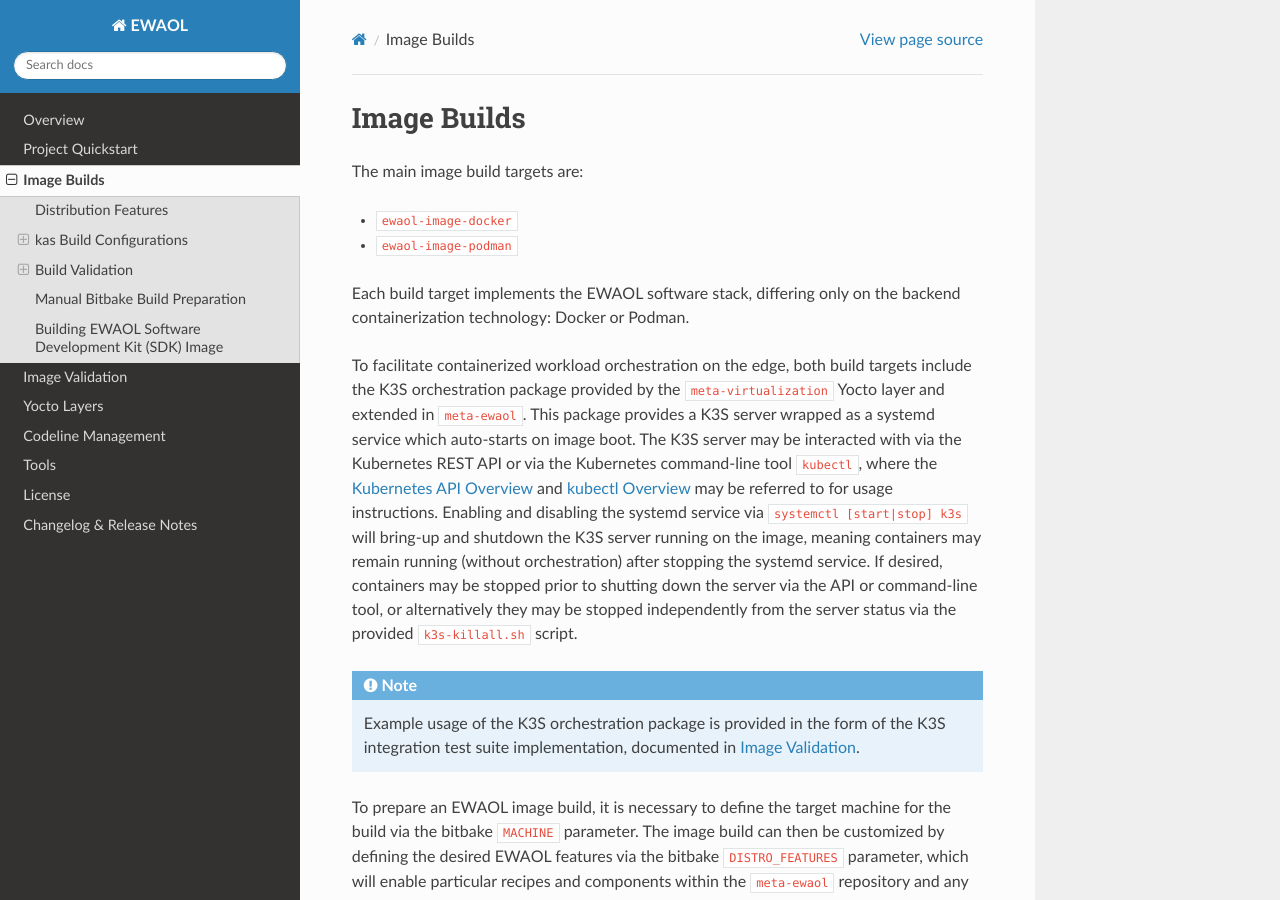
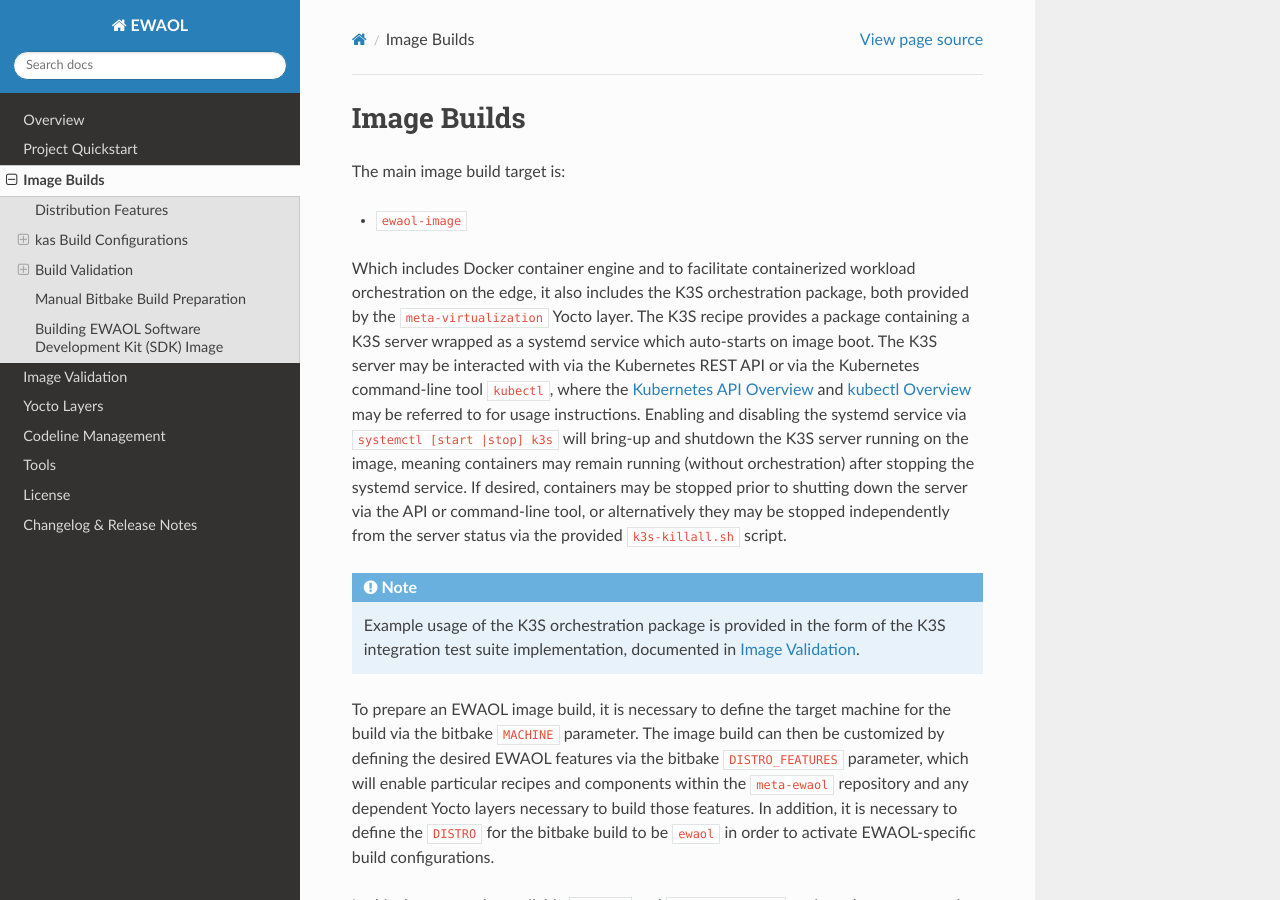
Before and after one commit to chaoge525/soafee_demo, a Sphinx documentation site: the page built from documentation/builds.rst, in a window 1280 px wide and 900 px high. Built offline with Sphinx 7.4.7 and the Read the Docs theme 2.0.0, drawn with Linux system fonts in a browser that asks for light colours; some of the changed text lies outside the part shown.

Commit message:
doc,ewaol-config,ewaol-distro,ewaol-tests: Drop Podman image flavor
EWAOL will be only building images with Docker container engine, hence also
rename ewaol-image-docker[-sdk] to ewaol-image[-sdk] since there will be only
one image flavor.

Issue-Id: SCM-3553
Signed-off-by: Diego Sueiro <diego.sueiro@arm.com>
Change-Id: Idd14794606a01bab5e4e2904cc94e0be468453c3

```diff
--- a/documentation/builds.rst
+++ b/documentation/builds.rst
@@ -1,26 +1,22 @@
 Image Builds
 ============
 
-The main image build targets are:
+The main image build target is:
 
-* ``ewaol-image-docker``
-* ``ewaol-image-podman``
+* ``ewaol-image``
 
-Each build target implements the EWAOL software stack, differing only on the
-backend containerization technology: Docker or Podman.
-
-To facilitate containerized workload orchestration on the edge, both build
-targets include the K3S orchestration package provided by the
-``meta-virtualization`` Yocto layer and extended in ``meta-ewaol``. This
-package provides a K3S server wrapped as a systemd service which auto-starts on
-image boot. The K3S server may be interacted with via the Kubernetes REST API
-or via the Kubernetes command-line tool ``kubectl``, where the `Kubernetes API
-Overview`_ and `kubectl Overview`_ may be referred to for usage instructions.
-Enabling and disabling the systemd service via ``systemctl [start|stop] k3s``
-will bring-up and shutdown the K3S server running on the image, meaning
-containers may remain running (without orchestration) after stopping the
-systemd service. If desired, containers may be stopped prior to shutting down
-the server via the API or command-line tool, or alternatively they may be
+Which includes Docker container engine and to facilitate containerized workload
+orchestration on the edge, it also includes the K3S orchestration package, both
+provided by the ``meta-virtualization`` Yocto layer. The K3S recipe provides a
+package containing a K3S server wrapped as a systemd service which auto-starts
+on image boot. The K3S server may be interacted with via the Kubernetes REST
+API or via the Kubernetes command-line tool ``kubectl``, where the `Kubernetes
+API Overview`_ and `kubectl Overview`_ may be referred to for usage
+instructions. Enabling and disabling the systemd service via ``systemctl [start
+|stop] k3s`` will bring-up and shutdown the K3S server running on the image,
+meaning containers may remain running (without orchestration) after stopping
+the systemd service. If desired, containers may be stopped prior to shutting
+down the server via the API or command-line tool, or alternatively they may be
 stopped independently from the server status via the provided
 ``k3s-killall.sh`` script.
 
@@ -336,8 +332,8 @@
 
 To build SDK image append ``meta-ewaol-config/kas/sdk.yml`` configuration
 file to the kas build command. This ``.yml`` file changes the default build
-targets to ``ewaol-image-[docker|podman]-sdk``. For more details about
-selecting configuration files for kas, see: :ref:`quickstart_build_host_setup`.
+target to ``ewaol-image-sdk``. For more details about selecting configuration
+files for kas, see: :ref:`quickstart_build_host_setup`.
 
 For example, to build the SDK images for the N1SDP via kas:
 
@@ -345,7 +341,7 @@
 
   kas build meta-ewaol-config/kas/n1sdp.yml:meta-ewaol-config/kas/sdk.yml
 
-In this example, the SDK images produced by the kas build will be found at:
-``build/tmp/deploy/images/n1sdp/ewaol-image-[docker|podman]-sdk-n1sdp.*``.
-To deploy the generated images, please refer to the
+In this example, the SDK produced image by the kas build will be found at:
+``build/tmp/deploy/images/n1sdp/ewaol-image-sdk-n1sdp.*``.
+To deploy the generated image, please refer to the
 :ref:`quickstart_deploy_on_n1sdp` section.
--- a/documentation/overview.rst
+++ b/documentation/overview.rst
@@ -44,7 +44,7 @@
   * Based on ``poky.conf`` distro
   * Systemd as init system
   * RPM as the package management system
-  * Docker or Podman as container engine
+  * Docker as container engine
   * runc-opencontainers as the OCI container runtime
   * Development and Test images flavors
 
--- a/meta-ewaol-distro/recipes-core/images/ewaol-image-core.inc
+++ b/meta-ewaol-distro/recipes-core/images/ewaol-image-core.inc
@@ -21,5 +21,6 @@
     packagegroup-core-ssh-openssh \
     wget \
     ca-certificates \
+    docker-moby \
     k3s-server \
     "
```
Also changed, not shown: documentation/quickstart.rst (+6 -15 lines), documentation/validations.rst (+1 -6 lines), documentation/images/ewaol_arch_overview.png, 10 other files.
